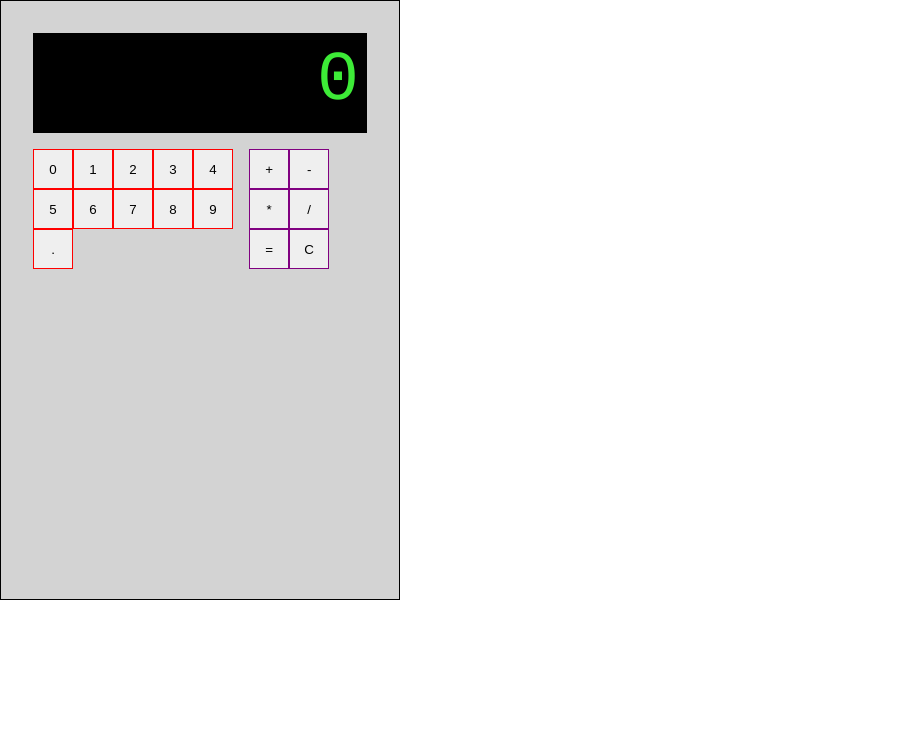
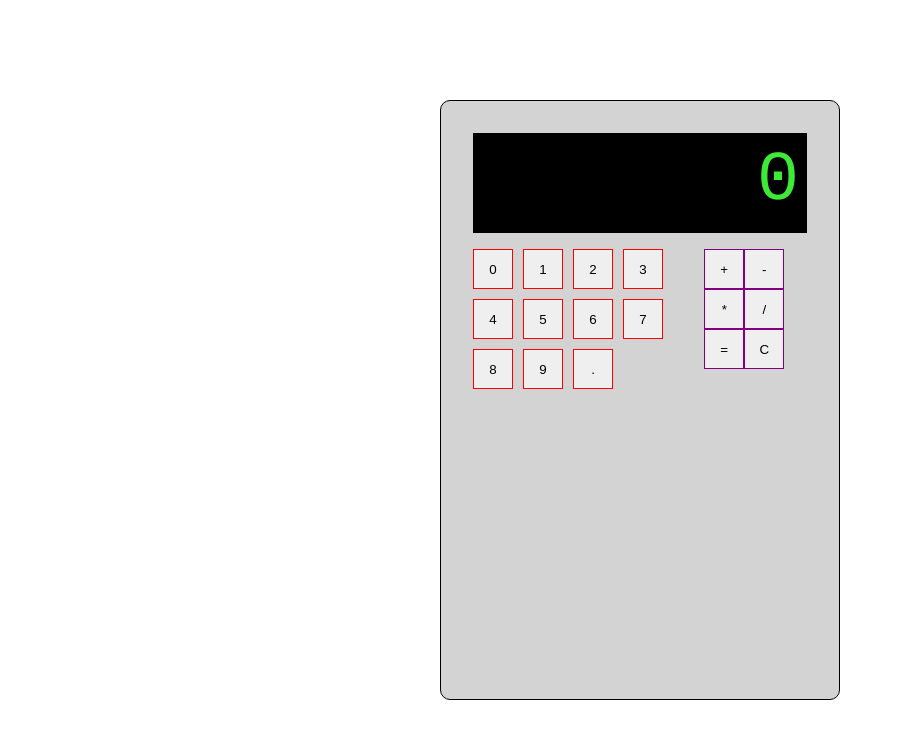
Before and after one commit to stevemc81/calculator, a plain HTML site: page index.html in a window 1280 px wide. Shown: the whole page, without its empty margins (0-903 px from the left). Drawn offline with Linux system fonts and the light colour scheme; a web font is replaced by a local one.

Commit message:
Small styling tweaks

```diff
--- a/styles.css
+++ b/styles.css
@@ -3,9 +3,17 @@
     padding: 0;
 }
 
+body {
+    display: flex;
+    justify-content: center;
+    align-items: center;
+    min-height: 100vh;
+}
+
 .calculator {
     box-sizing: border-box;
     border: 1px solid black;
+    border-radius: 10px;
     background-color: lightgrey;
     width: 400px;
     height: 600px;
@@ -24,6 +32,8 @@
     padding: 8px;
     margin-bottom: 16px;
     text-align: end;
+    overflow: hidden;
+    white-space: nowrap;
 }
 
 .button-area {
@@ -39,6 +49,8 @@
 .number-pad {
     display: flex;
     flex-wrap: wrap;
+    justify-content: flex-start;
+    gap: 10px;
 }
 
 .number-button {
```
